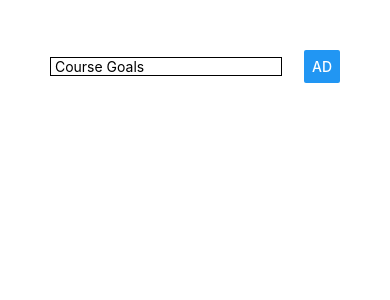
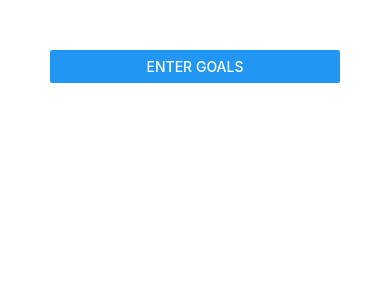
Before and after one commit to fatima7141/Mino-react-tuto, a React Native app: screen / in a window 390 px wide. Shown: the top 300 px of the page. Built offline with nearby package versions, Linux system fonts and the light colour scheme.

Commit message:
conditional diaply of component

```diff
--- a/App.tsx
+++ b/App.tsx
@@ -33,6 +33,7 @@ breaking down use state hooks:
  */
 
   const [courseGoals, setCourseGoals] = useState([] as any[]);
+  const [EnterGoal, setEnterGoal]=useState(false);
 
 
   const addGoalHandler = (goalTitle:any) => {
@@ -55,6 +56,8 @@ breaking down use state hooks:
         value: goalTitle,
       },
     ]); //flatLists require keys/objects
+    setEnterGoal(false)
+
   };
 
   const removeGoalHandler=(goalId:String) =>{
@@ -72,8 +75,8 @@ breaking down use state hooks:
 
   return (
     <View style={styles.screen}>
-      <GoalInput onAddGoal={addGoalHandler}/>
-
+      <Button  title="Enter Goals" onPress={()=>setEnterGoal(true)} />
+      <GoalInput visible={EnterGoal} onAddGoal={addGoalHandler}/>
       {/**FlatList expects an object with a .key property; if we dont wanna use key, we'd need to use the key extractor prop */}
       <FlatList
         keyExtractor={(item, index) => item.id}
--- a/components/Goalinput.tsx
+++ b/components/Goalinput.tsx
@@ -1,5 +1,5 @@
 import React, { useState } from "react";
-import { View, Button, Text, StyleSheet, TextInput} from "react-native";
+import {Modal ,View, Button, Text, StyleSheet, TextInput} from "react-native";
 
 const GoalInput=(props:any)=>{
     const [enteredGoal, setEnteredGoal] = useState("");
@@ -8,6 +8,7 @@ const GoalInput=(props:any)=>{
         setEnteredGoal(enteredText);
       }; //two way data binding
     return (
+        <Modal visible={props.visible} animationType= "slide">
             <View style={styles.inputContainer}>
             {/*in react native, flexbox is triggered by default; layout is by default horizontal; use flex direction to change this
             * Main axis depends on the flexDirection chosen (including direction)
@@ -22,8 +23,9 @@ const GoalInput=(props:any)=>{
             onChangeText={inputHandler_Goal}
             value={enteredGoal}
             />
-        <Button title="AD" onPress={()=>props.onAddGoal(enteredGoal)} />
+            <Button title="Add" onPress={()=>props.onAddGoal(enteredGoal)} />
         </View>
+      </Modal>
     )
     {/**onAddGoal exists on app.tsx; we simply pass a variable to it here */}
     {/**anonymous function is used here so that the function doesn't trigger on render */}
@@ -43,10 +45,13 @@ const GoalInput=(props:any)=>{
 
 const styles=StyleSheet.create({
     inputContainer: {
-        flexDirection: "row",
-        justifyContent: "space-between",
+        justifyContent: "center",
         alignItems: "center",
-      },
+        flex:1,
+        marginBottom:10
+      },//flex tells the flexbox (view) how much space to take;
+      //view  only takes the space its children needs
+      //flex takes proportional space (doesnt have to be 1)
       textInput: {
         borderBottomColor: "black",
         borderWidth: 1,
```
Lines whose indentation alone changed are shown as unchanged.
